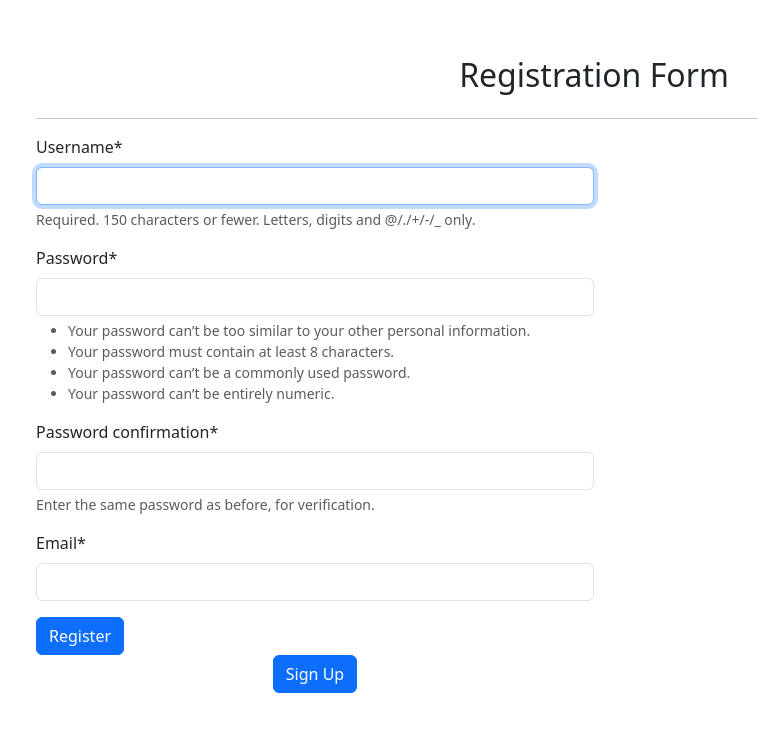
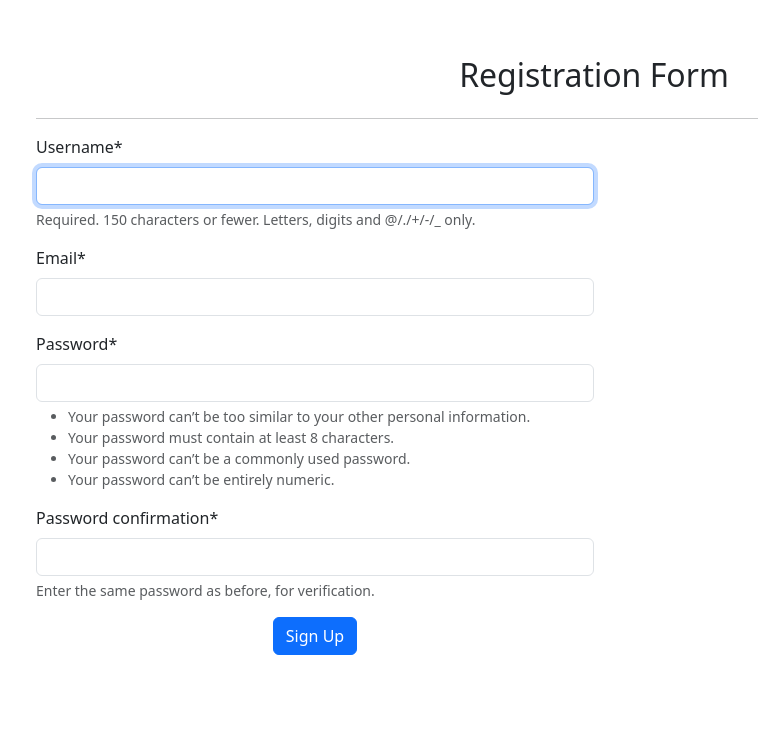
Before and after one commit to Ajaykapasiya/Learn-Django, a Django app: page /accounts/register/ in a window 1280 px wide. Shown: the part 58-800 px from the top of the page, without its empty margins (46-804 px from the left). Run offline with Django 5.2, Linux system fonts and the light colour scheme; some libraries are stand-ins or nearby versions.

Commit message:
Refactor registration form layout and remove redundant button

```diff
--- a/users/forms.py
+++ b/users/forms.py
@@ -6,6 +6,6 @@ from django.contrib.auth.forms import UserCreationForm
 class CustomRegistrationForm(UserCreationForm):
     email = forms.EmailField()
 
-class Meta:
-    model=User
-    fields = ['username', 'email', 'password1', 'password2']
+    class Meta:
+        model=User
+        fields = ['username', 'email', 'password1', 'password2']
--- a/users/templates/register.html
+++ b/users/templates/register.html
@@ -16,8 +16,6 @@ Registration Page
         {% csrf_token %}
 
         {{ register_form | crispy }}
-        <button type="submit" class="btn btn-primary"> Register </button>
-
         <div class="text-center">
             <button type="submit" class="btn btn-primary">
                 Sign Up
```
